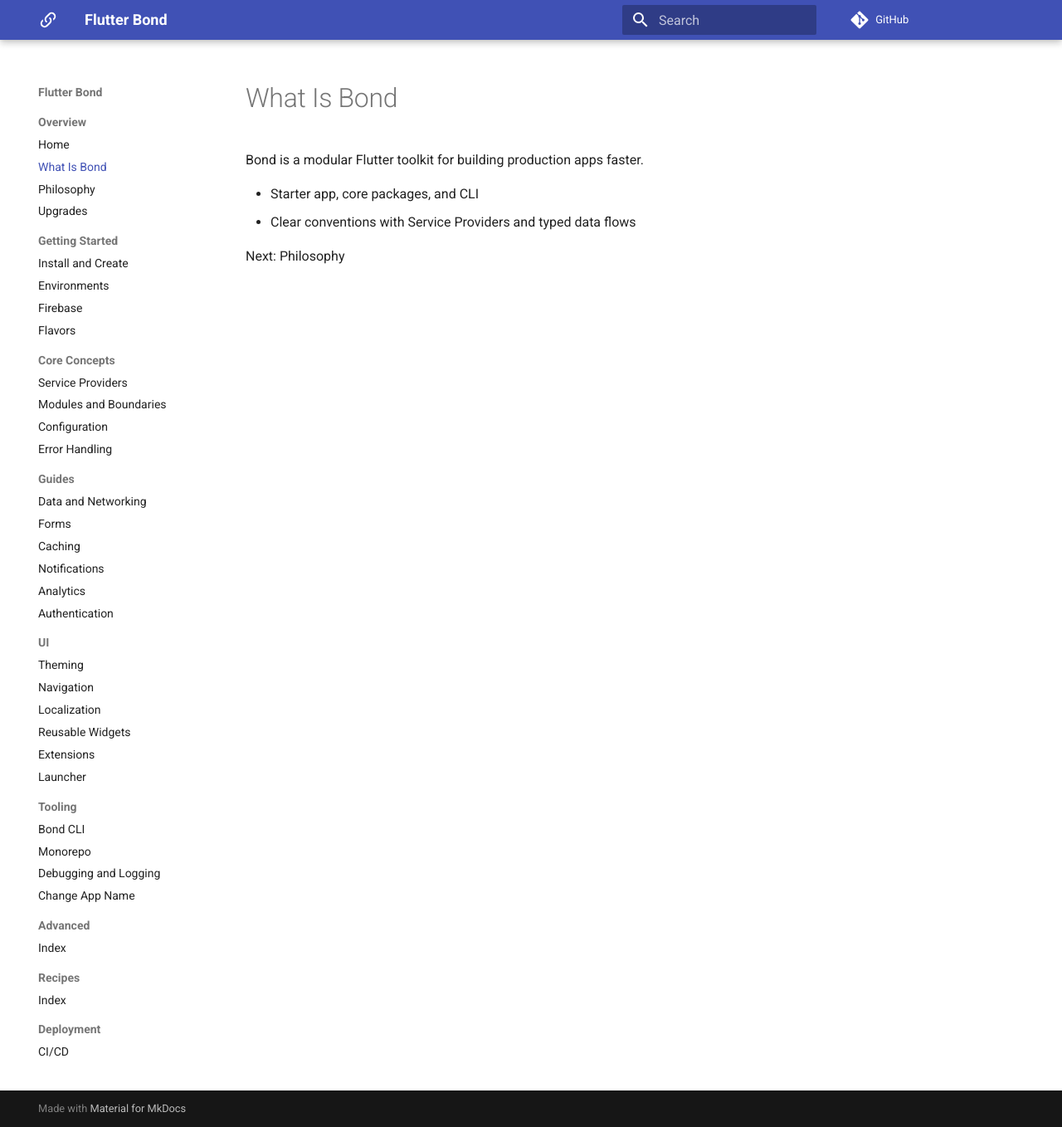
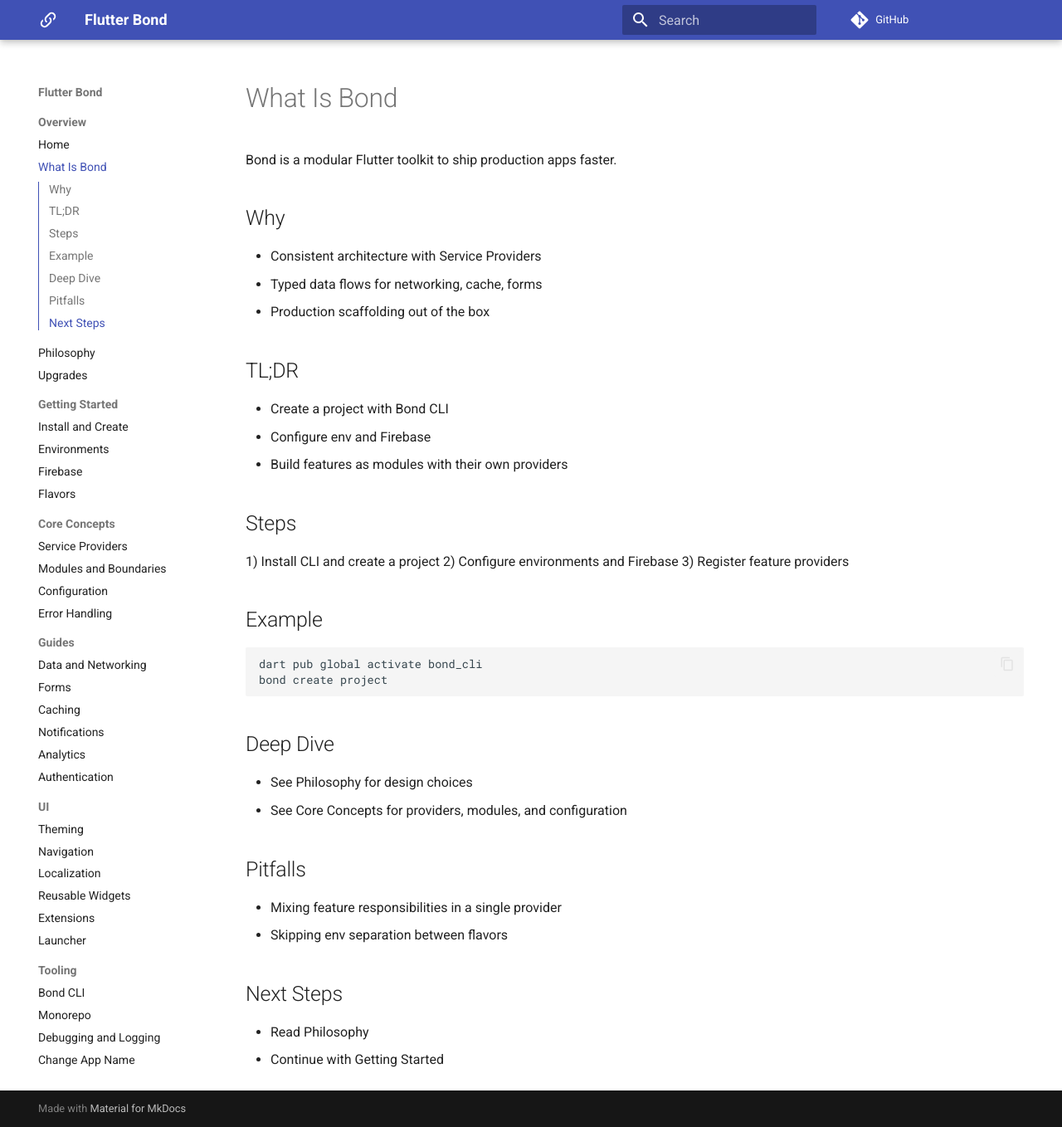
Before and after one commit to onestudio-co/bond-docs, an MkDocs documentation site: the page built from docs/overview/index.md, in a window 1280 px wide and 1358 px high. Shown: the whole window at 83% size. Built offline with MkDocs 1.6.1 and Material for MkDocs 9.7.7, drawn with Linux system fonts in a browser that asks for light colours; comment, search, counter and statistics services are not loaded.

Commit message:
docs: rewrite Overview and Core Concepts with concise Laravel-like structure; clean headings

````diff
--- a/docs/overview/index.md
+++ b/docs/overview/index.md
@@ -1,8 +1,43 @@
 # What Is Bond
 
-Bond is a modular Flutter toolkit for building production apps faster.
+Bond is a modular Flutter toolkit to ship production apps faster.
 
-- Starter app, core packages, and CLI
-- Clear conventions with Service Providers and typed data flows
+## Why
 
-Next: Philosophy
+- Consistent architecture with Service Providers
+- Typed data flows for networking, cache, forms
+- Production scaffolding out of the box
+
+## TL;DR
+
+- Create a project with Bond CLI
+- Configure env and Firebase
+- Build features as modules with their own providers
+
+## Steps
+
+1) Install CLI and create a project
+2) Configure environments and Firebase
+3) Register feature providers
+
+## Example
+
+```bash
+dart pub global activate bond_cli
+bond create project
+```
+
+## Deep Dive
+
+- See Philosophy for design choices
+- See Core Concepts for providers, modules, and configuration
+
+## Pitfalls
+
+- Mixing feature responsibilities in a single provider
+- Skipping env separation between flavors
+
+## Next Steps
+
+- Read Philosophy
+- Continue with Getting Started
````
Also changed, not shown: docs/core-concepts/configuration.md (+21 -0 lines), docs/core-concepts/error-handling.md (+27 -0 lines), docs/core-concepts/modules-and-boundaries.md (+43 -0 lines), docs/overview/philosophy.md (+15 -4 lines), docs/overview/upgrades.md (+14 -3 lines).
